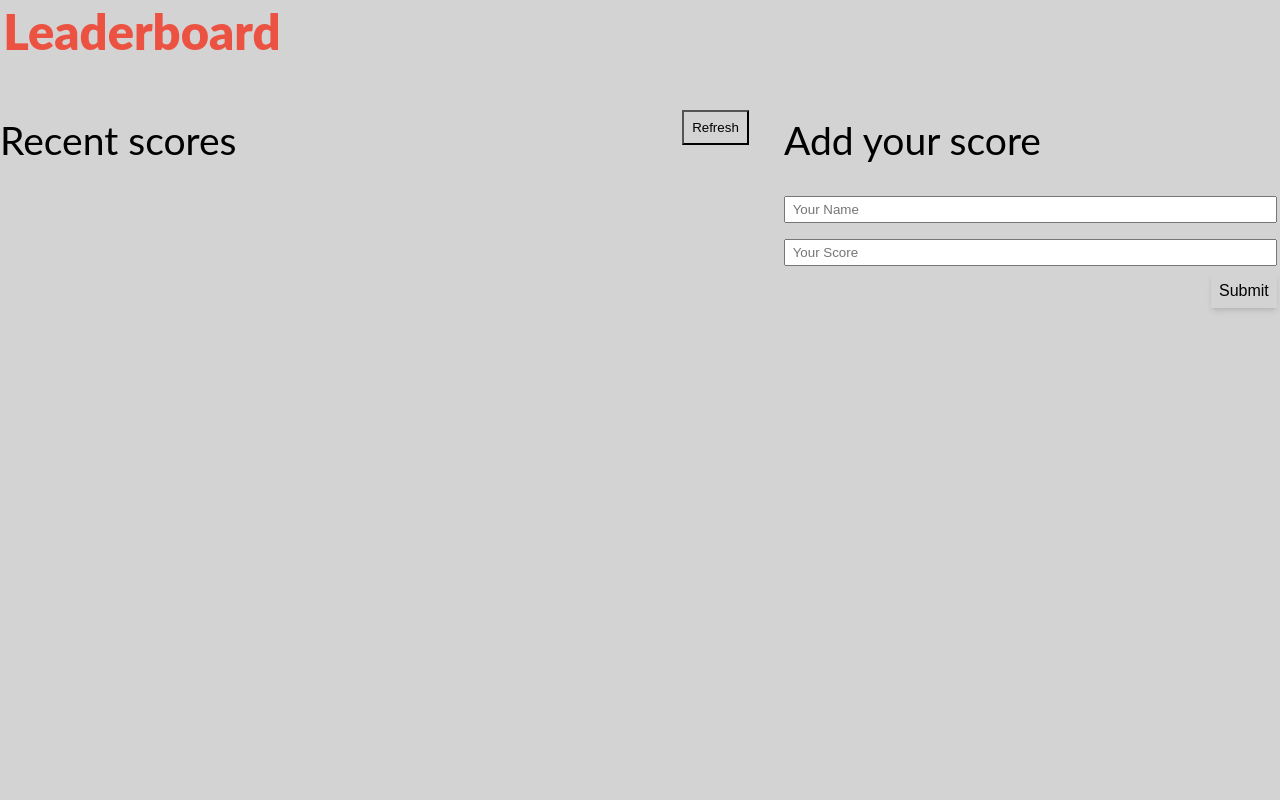
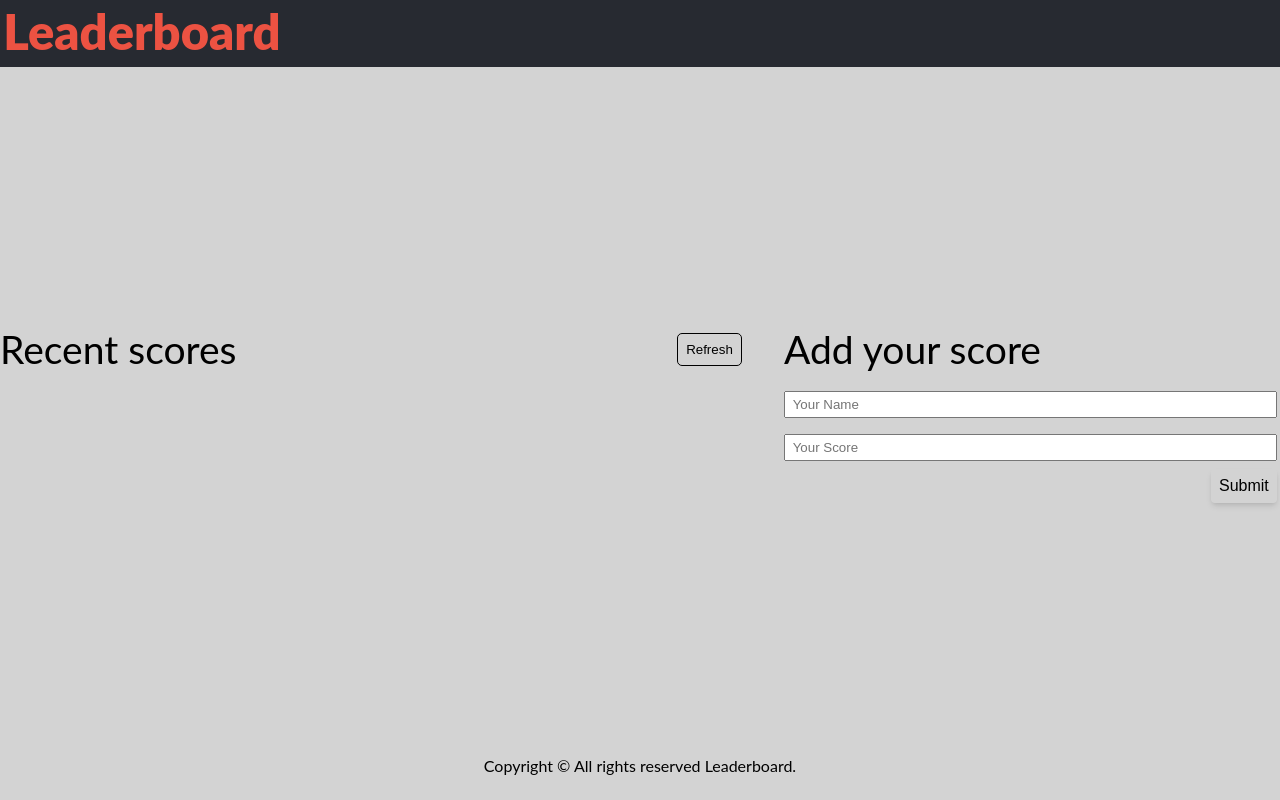
Before and after one commit to ambrose-kibet/Leaderboard, a website built with webpack: page src/index.html in a window 1280 px wide. Built offline with nearby package versions, Linux system fonts and the light colour scheme; no server answers.

Commit message:
add stylyng and resposniveness

```diff
--- a/package.json
+++ b/package.json
@@ -13,9 +13,11 @@
   "dependencies": {
     "axios": "^1.3.2",
     "css-loader": "^6.7.3",
+    "gh-pages": "^5.0.0",
     "html-webpack-plugin": "^5.5.0",
     "sass": "^1.58.0",
     "sass-loader": "^13.2.0",
+    "save-dev": "^0.0.1-security",
     "style-loader": "^3.3.1",
     "webpack": "^5.75.0",
     "webpack-cli": "^5.0.1",
--- a/src/index.css
+++ b/src/index.css
@@ -61,6 +61,7 @@ h1 {
 
 h2 {
   font-size: 2.441rem;
+  margin: 0.5rem 0;
 }
 
 h3 {
@@ -86,12 +87,20 @@ main,
 footer {
   display: grid;
   justify-content: center;
-  align-items: center;
+}
+
+main {
+  min-height: calc(100vh - 3rem);
 }
 
 .container {
   width: 100vw;
   max-width: var(--max-width);
+}
+
+.title {
+  background: var(--clr--primary);
+  height: min-content;
 }
 
 .section-container {
@@ -108,6 +117,13 @@ footer {
   display: flex;
   align-items: center;
   justify-content: space-between;
+  padding-right: 0.5rem;
+}
+
+.refresh-btn {
+  margin: 0;
+  border: none;
+  outline: 1pt solid black;
 }
 
 @media screen and (min-width: 768px) {
@@ -119,10 +135,15 @@ footer {
 .btn {
   background: transparent;
   padding: 0.5rem;
+  border-radius: 0.25rem;
+  transition: all 0.3s ease-in-out;
 }
 
-.btn :hover {
+.btn:hover {
   cursor: pointer;
+  color: white;
+  background: rgb(96, 194, 96);
+  font-weight: bold;
 }
 
 ul {
@@ -132,6 +153,13 @@ ul {
 .scores {
   margin-top: 1rem;
   box-shadow: var(--shadow-3);
+}
+
+li {
+  display: flex;
+  align-items: center;
+  justify-content: space-between;
+  padding-right: 0.5rem;
 }
 
 li > span {
--- a/src/index.html
+++ b/src/index.html
@@ -8,7 +8,7 @@
   </head>
   <body>
     <main>
-      <div class="container"><h1>Leaderboard</h1></div>
+      <div class="container title"><h1>Leaderboard</h1></div>
       <section class="container section-container">
         <article class="scores-container">
           <div class="title-container">
@@ -41,5 +41,6 @@
         </form>
       </section>
     </main>
+    <footer><p>Copyright &#169; All rights reserved Leaderboard.</p></footer>
   </body>
 </html>
```
Also changed, not shown: 1 other file.
